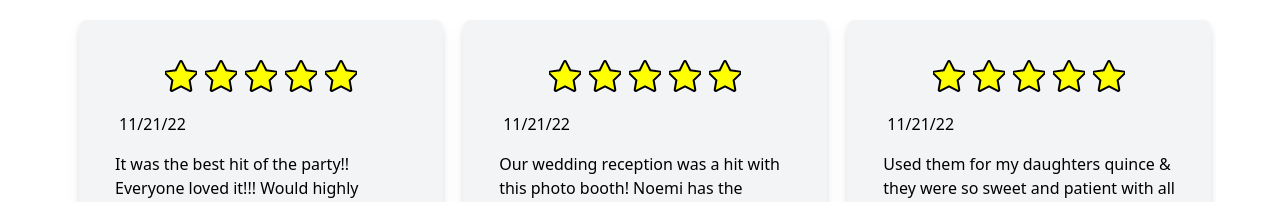
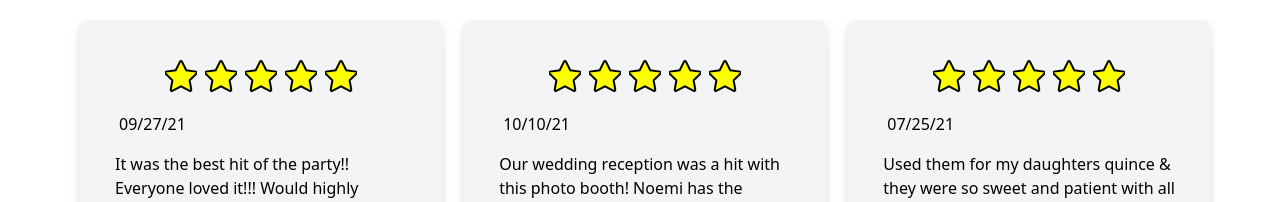
Before and after one commit to missatrox44/love-thy-selfie, a React (Vite) app: page / in a window 1280 px wide. Shown: the top 202 px of the page. Built offline with nearby package versions, Linux system fonts and the light colour scheme.

Commit message:
dates and pictures added

```diff
--- a/src/assets/reviews.js
+++ b/src/assets/reviews.js
@@ -1,184 +1,176 @@
 export const reviews = [
   {
-    date: '',
+    date: '09/27/21',
     review: 'It was the best hit of the party!! Everyone loved it!!! Would highly recommend',
-    picture: '',
+    picture: 'https://scontent-dfw5-1.xx.fbcdn.net/v/t39.30808-6/316539185_3011100959193868_533727177344111202_n.jpg?_nc_cat=103&ccb=1-7&_nc_sid=09cbfe&_nc_ohc=OciW7YRwfYoAX-YMQyy&_nc_ht=scontent-dfw5-1.xx&oh=00_AfBzqLc1u_UAvSwK9iWZigkTseZ891i56ddO9I6YjbcNxg&oe=6395C44F',
     name: 'Amanda Moreno',
     stars: 5,
     link: '',
   },
   {
-    date: '',
+    date: '10/10/21',
     review: 'Our wedding reception was a hit with this photo booth! Noemi has the coolest props and latest technology and at a fair price! She is very nice and accommodating, we loved both her and the photo booth!!',
-    picture: '',
+    picture: 'https://scontent-dfw5-2.xx.fbcdn.net/v/t1.6435-9/71924984_516544492470442_2172053588237352960_n.jpg?_nc_cat=106&ccb=1-7&_nc_sid=09cbfe&_nc_ohc=PdJMISpYjHEAX-DiqCw&_nc_ht=scontent-dfw5-2.xx&oh=00_AfBq0g9Z4RioYBH8xCyDXN5HRUnoJJ7gr12TW3ocsdWZKg&oe=63B82C99',
     name: 'Mandy B Chatham',
     stars: 5,
     link: '',
   },
   {
-    date: '',
+    date: '07/25/21',
     review: 'Used them for my daughters quince & they were so sweet and patient with all the kids. Pictures came out GREAT!!!! Everyone was happy, this was so much fun. They used our invite to create a border so it match our theme. Will be using them again!!!!!',
-    picture: '',
+    picture: 'https://scontent-dfw5-1.xx.fbcdn.net/v/t39.30808-1/308586930_10229362127462505_6304570888924646988_n.jpg?stp=c0.0.40.40a_cp6_dst-jpg_p40x40&_nc_cat=111&ccb=1-7&_nc_sid=7206a8&_nc_ohc=HHiPFOMsx-MAX_sI3SO&_nc_ht=scontent-dfw5-1.xx&oh=00_AfBtVK5Mtm9UuaxaFV0J_2kaK20cRYoBm7mG9RnlGnRK3g&oe=6395AFE7',
     name: 'JoShea N Raul Villalpando',
     stars: 5,
     link: '',
   },
   {
-    date: '',
-    review: 'Very professional. My whole family enjoyed this photo booth to the max!!! Thank you Noemi for your great services!!!',
-    picture: '',
-    name: 'Vanessa Ceniceros',
-    stars: 5,
-    link: '',
-  },
-  {
-    date: '',
+    date: '10/27/20',
     review: 'Thank you! You guys were the best!  definitely recommend! Great price as well!',
-    picture: '',
+    picture: 'https://scontent-dfw5-2.xx.fbcdn.net/v/t39.30808-1/272188756_1598803380452965_4421238460451480781_n.jpg?stp=cp0_dst-jpg_p40x40&_nc_cat=100&ccb=1-7&_nc_sid=7206a8&_nc_ohc=zfXWs6x46HMAX8q6j2E&_nc_ht=scontent-dfw5-2.xx&oh=00_AfDfnPaPc5VNdFknr2PtPtdPUU47LEqUAydm1p42tWgOhg&oe=63966B22',
     name: 'Gustavo Moreno',
     stars: 5,
     link: '',
   },
   {
-    date: '',
+    date: '09/29/19',
     review: 'They helped make this last minute decision smooth, and easy! They were on time, helpful, and very patient. Noemi worked diligently with me, on our custom photo frame for the night. Love that you get print outs immediately and digitally! Thank you from the PHS Class of 1984.',
-    picture: '',
-    name: 'Lynn Whitley Floyed',
+    picture: 'https://scontent-dfw5-2.xx.fbcdn.net/v/t39.30808-6/317239520_10228537544248861_2321301765780919000_n.jpg?_nc_cat=107&ccb=1-7&_nc_sid=09cbfe&_nc_ohc=oH918Y76l7wAX9KVwjE&_nc_ht=scontent-dfw5-2.xx&oh=00_AfAtu23qJqatGf_pFv5o_CgPB9EDbUYNvzpe9J3DI-mcVw&oe=639696BC',
+    name: 'Lynn Whitley Floyd',
     stars: 5,
     link: '',
   },
   {
-    date: '',
+    date: '05/01/19',
     review: 'Had them for my daughters Quince 🥳🎊🎉🥰🤩 would highly recommend them',
-    picture: '',
+    picture: 'https://scontent-dfw5-1.xx.fbcdn.net/v/t39.30808-6/257808372_1651565525190775_1285448454754816413_n.jpg?_nc_cat=103&ccb=1-7&_nc_sid=09cbfe&_nc_ohc=Tub6NEBLSewAX_9_LTI&_nc_ht=scontent-dfw5-1.xx&oh=00_AfDRBnpYDSlXIPSa9RIXtBuvpPR9wzE8ASvMPLVqC4n9jw&oe=63966159',
     name: 'Veronica Martinez',
     stars: 5,
     link: '',
   },
   {
-    date: '',
+    date: '05/13/19',
     review: 'Thank you for your professionalism during the process. You made this so easy. The kids and adults loved it.',
-    picture: '',
+    picture: 'https://scontent-dfw5-2.xx.fbcdn.net/v/t39.30808-1/282312663_10160225146624558_9118473791002366063_n.jpg?stp=cp0_dst-jpg_p40x40&_nc_cat=100&ccb=1-7&_nc_sid=7206a8&_nc_ohc=BtPD5pa3BEgAX-Kp1MR&_nc_ht=scontent-dfw5-2.xx&oh=00_AfAHmYwZGFpFSzTDbXKl4DRXf8Li2cs8IEy0SdNqKm11aQ&oe=63956545',
     name: 'Crystal Salazar Gonzales',
     stars: 5,
     link: '',
   },
   {
-    date: '',
+    date: '01/05/19',
     review: 'We loved the photo booth!! They had so many props & all of our family & friends had a blast!! Thank you so much for making it so much fun!! Laura.',
-    picture: '',
+    picture: 'https://scontent-dfw5-2.xx.fbcdn.net/v/t1.6435-9/118239803_3497116450319241_4474462096739098759_n.jpg?_nc_cat=100&ccb=1-7&_nc_sid=09cbfe&_nc_ohc=IZu9Quq5zh8AX-5jh0f&_nc_ht=scontent-dfw5-2.xx&oh=00_AfAewX0EzYtuvS9B73fd0es9HgxPzT3y_nTuPxKuqiB7pg&oe=63B82703',
     name: 'Laura Carreon Molinar',
     stars: 5,
     link: '',
   },
   {
-    date: '',
+    date: '11/04/18',
     review: 'The ladies are awesome friendly would recommend to anyone thank you ladies!!',
-    picture: '',
+    picture: 'https://scontent-dfw5-1.xx.fbcdn.net/v/t39.30808-1/316953532_5561225483960785_4534850056122456706_n.jpg?stp=cp0_dst-jpg_p40x40&_nc_cat=110&ccb=1-7&_nc_sid=7206a8&_nc_ohc=uWxBzQWfvdoAX-6YlJP&_nc_ht=scontent-dfw5-1.xx&oh=00_AfAGlMIcPSb6y4saowKhFrBCNsJHE17MimetDdvxmFEpLg&oe=6394E686',
     name: 'Nesly Andrade',
     stars: 5,
     link: '',
   },
   {
-    date: '',
+    date: '09/19/18',
     review: 'The best photo booth!! Professional, attentive and very polite! Loved all the props!!',
-    picture: '',
+    picture: 'https://scontent-dfw5-2.xx.fbcdn.net/v/t39.30808-1/318523605_10218741260477716_8814262037946534182_n.jpg?stp=cp0_dst-jpg_p40x40&_nc_cat=104&ccb=1-7&_nc_sid=7206a8&_nc_ohc=IN3vNxedFbAAX-U_abV&_nc_ht=scontent-dfw5-2.xx&oh=00_AfBCztouxOSTY6klZydWiuW3QnQ5PU7rg5NYJ1o8ohb80g&oe=63951E8E',
     name: 'Diana Baeza',
     stars: 5,
     link: '',
   },
   {
-    date: '',
+    date: '02/07/18',
     review: 'Absolutely loved it ! Will be booking again soon. Staff was amazing to us',
-    picture: '',
+    picture: 'https://scontent-dfw5-2.xx.fbcdn.net/v/t1.6435-1/158600327_4046503765368261_1481198698632287076_n.jpg?stp=cp0_dst-jpg_p40x40&_nc_cat=108&ccb=1-7&_nc_sid=7206a8&_nc_ohc=D5zp_vDKMTMAX_fYQiV&_nc_ht=scontent-dfw5-2.xx&oh=00_AfCuTD_Xg_2_z769qZDKFhN2xc8v6AaXAHr8bu92ajnUeQ&oe=63B8326F',
     name: 'Ana Bustos',
     stars: 5,
     link: '',
   },
   {
-    date: '',
+    date: '07/24/17',
     review: 'All my guest enjoyed the photo booth. Plus the owners are very nice and helpful. I will definitely use them again and recommend them to my friends and family!',
-    picture: '',
+    picture: 'https://scontent-dfw5-1.xx.fbcdn.net/v/t1.18169-9/11071946_852538444784594_5459468416908326955_n.jpg?_nc_cat=101&ccb=1-7&_nc_sid=09cbfe&_nc_ohc=ENP0XeEw5AMAX8EDPZq&_nc_ht=scontent-dfw5-1.xx&oh=00_AfB5sfgPFS05Ntiq9TEhi0hja2dXMRDdBteNPuqqJkUt1A&oe=63B82716',
     name: 'Siria Yanez',
     stars: 5,
     link: '',
   },
   {
-    date: '',
+    date: '04/22/17',
     review: 'We used them for our prom. It was a huge hit. They are very helpful both in scheduling and the workers. They were all very friendly and kept it moving throughout the night. I definitely recommend it!',
-    picture: '',
+    picture: 'https://scontent-dfw5-2.xx.fbcdn.net/v/t1.6435-1/123524287_3680236308655358_8151191323518804458_n.jpg?stp=cp0_dst-jpg_p40x40&_nc_cat=102&ccb=1-7&_nc_sid=7206a8&_nc_ohc=GtDZHxeGEOkAX-DLqzw&_nc_ht=scontent-dfw5-2.xx&oh=00_AfAYA7DF6LRgoCZwnoVnKBcGMmexg5uhm2KJ5ytNA7xMqw&oe=63B822CF',
     name: 'Brian N Angela Shrum',
     stars: 5,
     link: '',
   },
   {
-    date: '',
+    date: '06/18/18',
     review: 'So many fun props and so easy to work with. Thank you for helping make The Galindo wedding so special',
-    picture: '',
+    picture: 'https://scontent-dfw5-2.xx.fbcdn.net/v/t39.30808-6/313399230_5987421277976982_437943860809329422_n.jpg?_nc_cat=100&ccb=1-7&_nc_sid=09cbfe&_nc_ohc=FGeu5DS8mJYAX8hZZOn&_nc_ht=scontent-dfw5-2.xx&oh=00_AfCn51bJHIMvv9Ug7JAA3KxsrMN25j0ptcsU8D54yoJovQ&oe=6394FD89',
     name: 'Kristi Jones Foutz',
     stars: 5,
     link: '',
   },
   {
-    date: '',
+    date: '3/08/17',
     review: 'We had a blast with this when my Dad and stepmom got married last year, so i decided to book them for my neices sweet 16. We had so much fun with it. Noemi was wonderful during the booking process and worked with us. And the gentleman who worked the booth was awesome, had us all laughing everytime we went up there! I\'d definitely recommend them for any future party or wedding. They were great!!',
-    picture: '',
+    picture: 'https://scontent-dfw5-2.xx.fbcdn.net/v/t39.30808-1/217703022_10226060186076252_1379414751476720313_n.jpg?stp=c0.23.40.40a_cp0_dst-jpg_p40x40&_nc_cat=104&ccb=1-7&_nc_sid=7206a8&_nc_ohc=FgjUX6M2dEoAX-JS3lT&_nc_ht=scontent-dfw5-2.xx&oh=00_AfCoCHv9itrGNBO9cxw-7Ln-ePRx35OUPFHALYUF2ILa_g&oe=63955263',
     name: 'Chelo Abalos',
     stars: 5,
     link: '',
   },
   {
-    date: '',
+    date: '12/29/16',
     review: 'The station is a must have for any event! Customer service is also exceptional!',
-    picture: '',
+    picture: 'https://scontent-dfw5-2.xx.fbcdn.net/v/t39.30808-1/296349598_2005736939635564_3760384433981211112_n.jpg?stp=cp6_dst-jpg_p40x40&_nc_cat=102&ccb=1-7&_nc_sid=7206a8&_nc_ohc=iBLuyA1nXTUAX_9jLZg&_nc_ht=scontent-dfw5-2.xx&oh=00_AfDl_01YuH8Ewz-cPZwUQeg3n6lma4Zt-JpaJ2A36oYklA&oe=6395BCEE',
     name: 'John G. Vasquez',
     stars: 5,
     link: '',
   },
   {
-    date: '',
+    date: '10/21/16',
     review: 'Had them at a quince event. Friendly, punctual and very efficient. Has many props to choose from and were a big hit all night. Would definitely use again!',
-    picture: '',
+    picture: 'https://scontent-dfw5-1.xx.fbcdn.net/v/t39.30808-1/316661216_6168504543183067_6581999742270956564_n.jpg?stp=dst-jpg_s480x480&_nc_cat=101&ccb=1-7&_nc_sid=7206a8&_nc_ohc=P0jG2fQAF_AAX9F-0Wz&_nc_ht=scontent-dfw5-1.xx&oh=00_AfAGkJ9uDYfUV7UK1DEfrQYOrqTyqNp7ocUQRs7wKGOLGw&oe=639584BC',
     name: 'Lety Navarette',
     stars: 5,
     link: '',
   },
   {
-    date: '',
+    date: '09/21/16',
     review: 'This was my first time seeing something like this at a wedding reception I truly enjoyed myself....and the people were so nice maybe in the future I\'ll be hitting yall up!',
-    picture: '',
+    picture: 'https://scontent-dfw5-1.xx.fbcdn.net/v/t39.30808-1/316254748_3485449201689723_8771529340228718663_n.jpg?stp=cp0_dst-jpg_p40x40&_nc_cat=101&ccb=1-7&_nc_sid=7206a8&_nc_ohc=EEZB1FqOcXYAX9WgDuI&_nc_ht=scontent-dfw5-1.xx&oh=00_AfCCYRwXG7dOxxv_djwxBZgsbAC0xEMZ5OmFrvAONT845g&oe=639644D9',
     name: 'Christina Starling',
     stars: 5,
     link: '',
   },
   {
-    date: '',
+    date: '07/04/16',
     review: 'It was very awesome, so many props to choose from and very kind owners. Awesome photo quality also.',
-    picture: '',
+    picture: 'https://scontent-dfw5-2.xx.fbcdn.net/v/t1.18169-9/13901485_1776212695958422_2533180367970088818_n.jpg?_nc_cat=104&ccb=1-7&_nc_sid=09cbfe&_nc_ohc=7OC3ZmLlWHUAX81UAiD&_nc_ht=scontent-dfw5-2.xx&oh=00_AfAGglM0jFo2v-G1-W5ZETEMglQTDssLck_C_txamHsCLA&oe=63B82187',
     name: 'Emiy Neace',
     stars: 5,
     link: '',
   },
   {
-    date: '',
+    date: '07/03/16',
     review: 'I\'ve liked the page and saw the amazing photos that were shared. I finally experienced it for myself and I loved it! The fun props, the awesome backgrounds and the technology are a wonderful combo! Can\'t go wrong with this photo booth!!',
-    picture: '',
+    picture: 'https://scontent-dfw5-2.xx.fbcdn.net/v/t39.30808-6/291878282_10160031379489708_3623890568479746771_n.jpg?_nc_cat=106&ccb=1-7&_nc_sid=09cbfe&_nc_ohc=FpN1wC34uAYAX8hvcAr&_nc_ht=scontent-dfw5-2.xx&oh=00_AfB50C7DijkDdMkJggUmjEWt-ptAkYWH4avDqVud0Af6UA&oe=6395EFD3',
     name: 'Ruby J Garcia',
     stars: 5,
     link: '',
   },
   {
-    date: '',
+    date: '07/20/16',
     review: 'They are seriously awesome, and the props are so fun! Better then any other photo booth I have ever seen! I always look forward to seeing them at an event!',
-    picture: '',
+    picture: 'https://scontent-dfw5-2.xx.fbcdn.net/v/t39.30808-6/311382176_5670466189700404_6360837775025822058_n.jpg?_nc_cat=107&ccb=1-7&_nc_sid=09cbfe&_nc_ohc=vmFQGS2mMzwAX9WjKDF&_nc_ht=scontent-dfw5-2.xx&oh=00_AfBt9Gk88QYGGEmd3hFeFmSi6GXlqMmwJ_zU9qUpOOgJPQ&oe=6394FF97',
     name: 'Sabrina Nicole Martinez',
     stars: 5,
     link: '',
   },
   {
-    date: '',
+    date: '01/29/17',
     review: 'We really enjoyed it. Great way to make memories with friends and family.',
-    picture: '',
+    picture: 'https://scontent-dfw5-1.xx.fbcdn.net/v/t39.30808-1/212781039_10158419637156733_5614287603500912216_n.jpg?stp=cp0_dst-jpg_p40x40&_nc_cat=109&ccb=1-7&_nc_sid=7206a8&_nc_ohc=6X_NUl0nCrMAX9S2nS4&_nc_ht=scontent-dfw5-1.xx&oh=00_AfCtQjH9qgaGyFYMvfmYO6o1jVwsm7P6TJVEHbV2xMNLAw&oe=63950991',
     name: 'Letty Hernandez',
     stars: 5,
     link: '',
--- a/src/components/ReviewCard/index.jsx
+++ b/src/components/ReviewCard/index.jsx
@@ -3,7 +3,7 @@ import BsStarFill from '../../assets/Star';
 import './styles.css';
 
 
-function ReviewCard({name, review}) {
+function ReviewCard({date, review, picture, name}) {
   return (
     <div className='rounded-lg bg-gray-100 p-5 drop-shadow-lg hover:drop-shadow-xl custom-card'>
 
@@ -16,14 +16,14 @@ function ReviewCard({name, review}) {
       </div>
 
       <div className='flex place-content-start'>
-        <p className='ml-5'>11/21/22</p>
+        <p className='ml-5'>{date}</p>
       </div>
 
 
       <p className='m-4'>{review}</p>
 
       <div className='flex items-center mt-5 space-x-5 place-content-center'>
-        <img className='rounded-full w-12' alt='fb profile pic' src='https://scontent-dfw5-2.xx.fbcdn.net/v/t1.6435-9/102398402_1584676931686093_5007550909180443369_n.jpg?_nc_cat=102&ccb=1-7&_nc_sid=09cbfe&_nc_ohc=BFKtLUx0E2MAX8xKtAA&_nc_ht=scontent-dfw5-2.xx&oh=00_AfDD0knjN72wL-sw5Gg2aC9TVD3QYmmiJJUQ9j44CLeuqg&oe=63A3A40F' />
+        <img className='rounded-full w-12' alt='fb profile pic' src={picture} />
         <span className='font-bold'>{name}</span>
       </div>
 
--- a/src/components/Reviews/index.jsx
+++ b/src/components/Reviews/index.jsx
@@ -5,35 +5,16 @@ import { reviews } from "../../assets/reviews";
 
 export default function Reviews() {
 
-  // const reviewContent = [1,2,3,4,5,6,7,8,9,10,11,12,13,14,15,16,17,18,19,20,21,22,23,24,25,26,27,28,29,30]
-
 
   return (
     <div>
-      {/* <ReviewCarousel style={{ maxWidth: 1200, marginLeft:'auto', marginRight:'auto', marginTop: 64 }}> */}
       <ReviewCarousel style={{ marginLeft:'auto', marginRight:'auto', marginTop: 64 }}>
         {reviews.map((review, i) => {
           return (
-            <ReviewCard key={i} name={review.name} review={review.review}/>
+            <ReviewCard key={i} name={review.name} review={review.review} date={review.date} picture={review.picture}/>
           )
         })}
       </ReviewCarousel>
     </div>
   )
 }
-
-
-
-//   return (
-//     <div>
-//       {/* <ReviewCarousel style={{ maxWidth: 1200, marginLeft:'auto', marginRight:'auto', marginTop: 64 }}> */}
-//       <ReviewCarousel style={{ marginLeft:'auto', marginRight:'auto', marginTop: 64 }}>
-//         {reviewContent.map((i) => {
-//           return (
-//             <ReviewCard key={i} number={i}/>
-//           )
-//         })}
-//       </ReviewCarousel>
-//     </div>
-//   )
-// }
```
